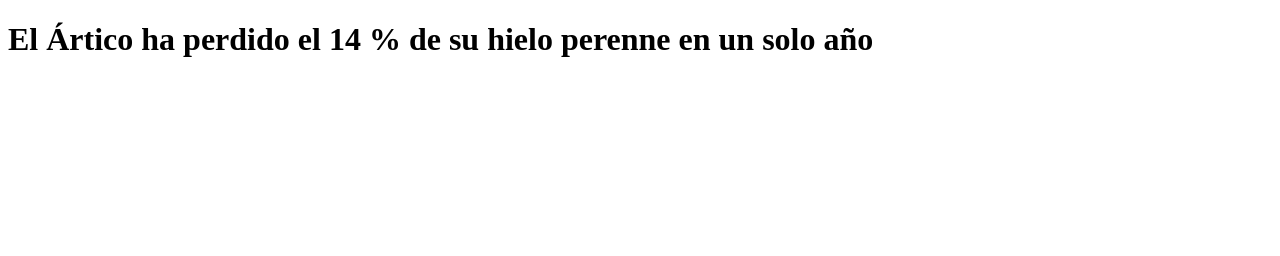
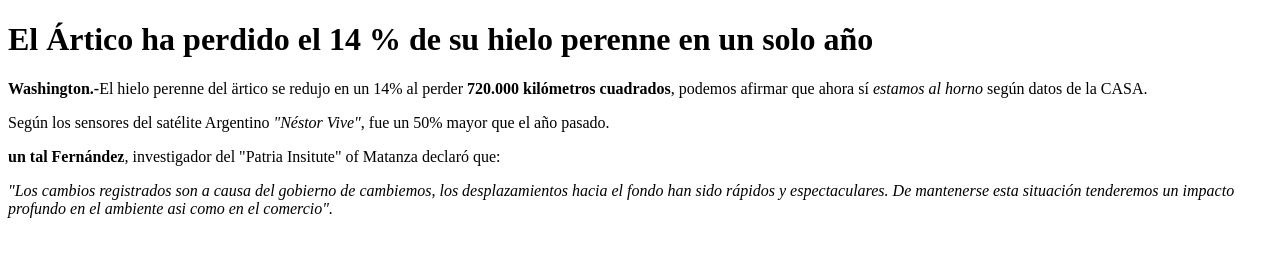
Before and after one commit to dmartinconsultas/MiProyecto, a plain HTML site: page 01 XTHTML GARRO 14 2 2 EJERCICIO 3 PG -123.html in a window 1280 px wide. Drawn offline with Linux system fonts and the light colour scheme.

Commit message:
Cambios de ortografía y textos

```diff
--- a/01 XTHTML GARRO 14 2 2 EJERCICIO 3 PG -123.html
+++ b/01 XTHTML GARRO 14 2 2 EJERCICIO 3 PG -123.html
@@ -3,7 +3,14 @@
 	<head>
 		<title>El Ártico ha perdido el 14 % de su hielo perenne en un solo año</title>
 	</head>
-	<body><h1>El Ártico ha perdido el 14 % de su hielo perenne en un solo año </h1>
+	<body>
+		<h1>El Ártico ha perdido el 14 % de su hielo perenne en un solo año</h1>
+			<p><strong>Washington.-</strong>El hielo perenne del ärtico se redujo en un 14% al perder <strong>720.000 kilómetros cuadrados</strong>, podemos afirmar que ahora sí <em>estamos al horno</em> según datos de la CASA.</p>
+			<p> Según los sensores del satélite Argentino <em>"Néstor Vive"</em>, fue un 50% mayor que el año pasado.</p>
+			<P> <strong>un tal Fernández</strong>, investigador del "Patria Insitute" of  Matanza declaró que:</P>
+
+			<p> <em>"Los cambios registrados son a causa del gobierno de cambiemos, los desplazamientos hacia el fondo  han sido rápidos y espectaculares. De mantenerse esta situación tenderemos un impacto profundo en el ambiente asi como en el comercio".</em></p>
+
 
 	</body>
 </html>
```
